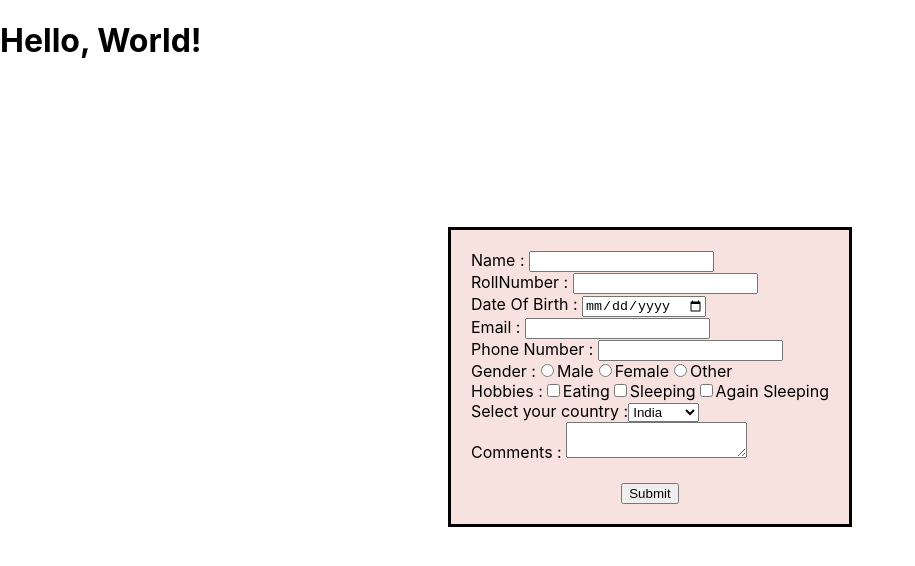
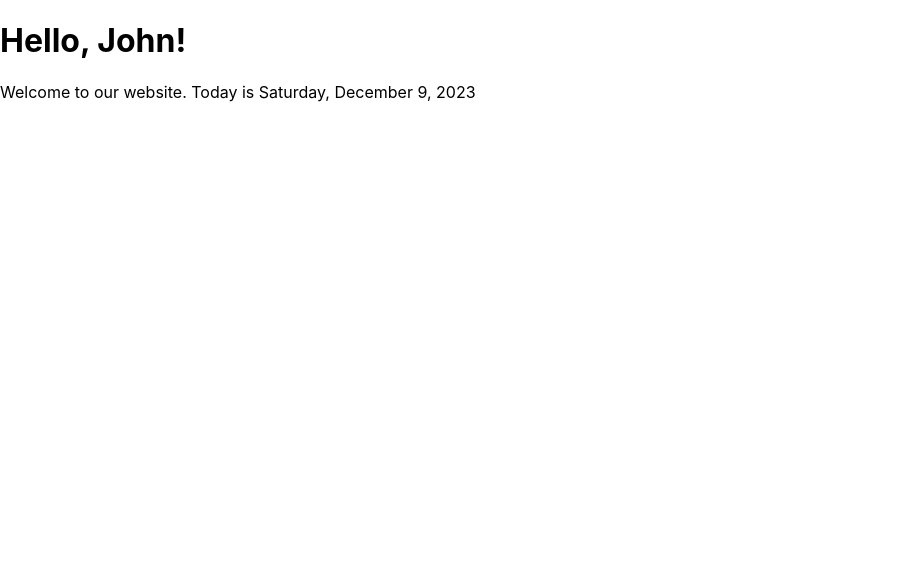
Before and after one commit to sukhesh-vsk/Learn-React, a React (Create React App) app in the folder my-app/: page / in a window 1280 px wide. Shown: the top 566 px of the page, without its empty margins (0-915 px from the left). Built offline with nearby package versions, Linux system fonts and the light colour scheme.

Commit message:
Greeatings

```diff
--- a/my-app/src/App.js
+++ b/my-app/src/App.js
@@ -1,6 +1,7 @@
 import React from 'react';
 import './App.css';
-import MyClassComp from './Component/MyClassComp';
+import Greet from './Component/Greeting';
+// import MyClassComp from './Component/MyClassComp';
 // import Form from './Component/Form';
 // import Helloworld from './Component/HelloWorld';
 
@@ -8,7 +9,7 @@ import MyClassComp from './Component/MyClassComp';
 export default function App() {
   return (
     <div>
-      <MyClassComp />
+      <Greet />
     </div>
   )
 };
--- /dev/null
+++ b/my-app/src/Component/Greeting.jsx
@@ -0,0 +1,22 @@
+function Greeting() {
+    const name = 'John';
+    const date = new Date();
+
+    const options = {
+                year : 'numeric',
+                weekday : 'long',
+                day : 'numeric',
+                month : 'long'
+            };
+
+    var result = date.toLocaleDateString('en-us', options);
+
+    return (
+        <div>
+            <h1>Hello, {name}!</h1>
+            <p>Welcome to our website. Today is {result}</p>
+        </div>
+    )
+};
+
+export default Greeting;
```
